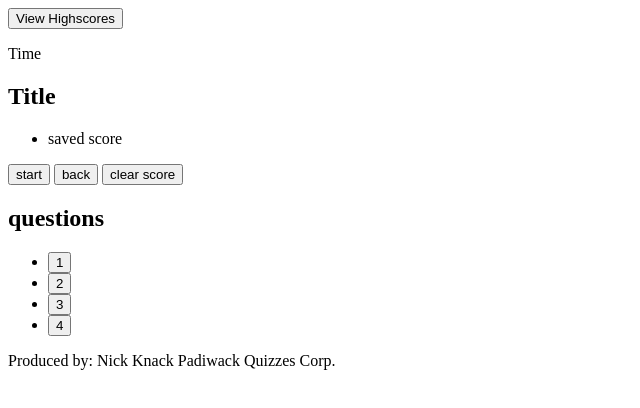
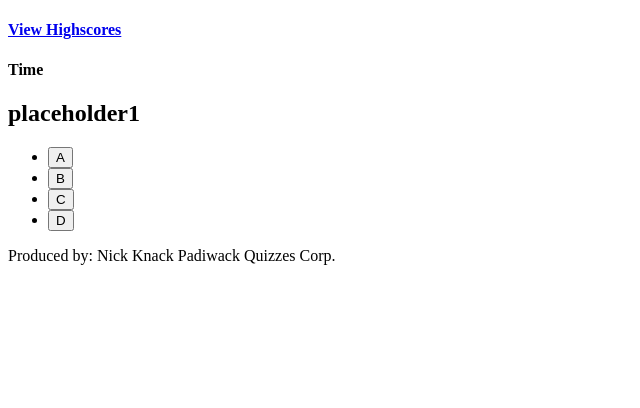
Before and after one commit to Nick-JDA/Web-API-Code-Quiz, a plain HTML site: page index.html in a window 1280 px wide. Both pictures are taken after a click on the button "start". Shown: the whole page, without its empty margins (0-640 px from the left). Drawn offline with Linux system fonts and the light colour scheme.

Commit message:
Added examples of how each part of quiz might work to psuedo code in js, Added start of js on how the different questions will be displayed and adjusted HTML element classes/IDs to work with the new code, added code block to css to make different page elements hide and reveal

```diff
--- a/assets/css/style.css
+++ b/assets/css/style.css
@@ -0,0 +1,3 @@
+.inactive {
+    display: none;
+}
--- a/assets/js/script.js
+++ b/assets/js/script.js
@@ -1,16 +1,163 @@
 //quiz loop
     //title card with description and start quiz button
+        //example from activity 11...
+            // Access toggle switch HTML element
+// var themeSwitcher = document.querySelector("#theme-switcher");
+// var container = document.querySelector(".container");
+
+// Set default mode to dark
+// var mode = "dark";
+
+//  Listen for a click event on toggle switch
+// themeSwitcher.addEventListener("click", function() {
+//    If mode is dark, apply light background
+//   if (mode === "dark") {
+//     mode = "light";
+//     container.setAttribute("class", "light");
+//   }
+//    If mode is light, apply dark background
+//   else {
+//     mode = "dark";
+//     container.setAttribute("class", "dark");
+//   }
+// });
+
+//------------------------------------------------------------------------------------------------------------------------------------------------------------------
+
         //75 second timer starts on start quiz button push
+            //example from activity 09...
+//             var secondsLeft = 10;
+
+// function setTime() {
+//   // Sets interval in variable
+//   var timerInterval = setInterval(function() {
+//     secondsLeft--;
+//     timeEl.textContent = secondsLeft + " seconds left till colorsplosion.";
+
+//     if(secondsLeft === 0) {
+//       // Stops execution of action at set interval
+//       clearInterval(timerInterval);
+//       // Calls function to create and append image
+//       sendMessage();
+//     }
+
+//   }, 1000);
+// };
+
+//------------------------------------------------------------------------------------------------------------------------------------------------------------------
+
         //first question is shown with possible answers
+            //example from activity 20...
+//             var container = document.querySelector(".container");
+
+// container.addEventListener("click", function(event) {
+//   var element = event.target;
+
+//   if (element.matches(".box")) {
+//     var state = element.getAttribute("data-state");
+
+//      Use an if statement to conditionally render the number on the card
+//     if (state === "hidden") {
+//        If the card is clicked while the state is "hidden", we set .textContent to the number
+//       element.textContent = element.dataset.number;
+//        Using the dataset property, we change the state to visible because the user can now see the number
+//       element.dataset.state = "visible";
+
+//     } else {
+//        'Hide' the number by setting .textContent to an empty string
+//       element.textContent= "";
+//        Use .setAttribute() method
+//       element.setAttribute("data-state", "hidden")
+
+//     }
+//   }
+
+// });
+
+//------------------------------------------------------------------------------------------------------------------------------------------------------------------
+
             //user answers and next question is shown
                 //if correct answer, message at bottom of question card states correct and no timer change
                 //if incorrect answer, message at bottom of question card states incorrect and timer is subtracted from ex -20 seconds
+
+//------------------------------------------------------------------------------------------------------------------------------------------------------------------
+
             //after last question is asked timer stops
+
+//------------------------------------------------------------------------------------------------------------------------------------------------------------------
+
                 //card with title saying "all done" appears
                 //initial entry form with score displayed and submit button to record score and initials of user
+
+//------------------------------------------------------------------------------------------------------------------------------------------------------------------
+
             //once score submit button pressed switch to Highscore card that has list of all scores and initials
+
+//------------------------------------------------------------------------------------------------------------------------------------------------------------------
+
                 //button with "clear highscores" displayed
                     //upon press highscore list is cleared
+
+//------------------------------------------------------------------------------------------------------------------------------------------------------------------
+
                 //button with "go back" is displayed
                     //upon press user is brought back to title card
     //loop restarts
+
+var questions = [
+    {
+        question: "placeholder1",
+        answers: ["A", "B", "C", "D"],
+        correct: "B"
+    },
+    {
+        question: "placeholder2",
+        answers: ["A", "B", "C", "D"],
+        correct: "A"
+    },
+    {
+        question: "placeholder3",
+        answers: ["A", "B", "C", "D"],
+        correct: "C"
+    },
+    {
+        question: "placeholder4",
+        answers: ["A", "B", "C", "D"],
+        correct: "D"
+    }
+]
+
+var indexQ = 0 // questions[indexQ]
+
+var startButton = document.getElementById("start");
+var startscreen = document.getElementById("startscreen");
+var quizpage = document.getElementById("quizpage");
+var endpage = document.getElementById("endpage");
+var question = document.getElementById("question");
+var answer1 = document.getElementById("option-1");
+//add
+var answer2 = document.getElementById("option-2");
+//add
+var answer3 = document.getElementById("option-3");
+//add event listeners
+var answer4 = document.getElementById("option-4");
+//add event listers
+function startQuiz() {
+    startscreen.classList.toggle("inactive")
+    quizpage.classList.toggle("inactive")
+    displayNextQuestion()
+}
+
+function displayNextQuestion() {
+    var currentQuestion = questions[indexQ]
+    question.textContent = currentQuestion.question
+    answer1.textContent = currentQuestion.answers[0]
+    answer2.textContent = currentQuestion.answers[1]
+    answer3.textContent = currentQuestion.answers[2]
+    answer4.textContent = currentQuestion.answers[3]
+}
+
+
+startButton.addEventListener("click", startQuiz);
+
+//event listernrs go bottom
--- a/index.html
+++ b/index.html
@@ -4,16 +4,17 @@
     <meta charset="UTF-8">
     <meta http-equiv="X-UA-Compatible" content="IE=edge">
     <meta name="viewport" content="width=device-width, initial-scale=1.0">
+    <link rel = "stylesheet" href = "./assets/css/style.css">
     <title>Code Quiz</title>
 </head>
 
 <header>
-    <button>View Highscores</button>
-    <p>Time</p>
+    <h4><a href = "#highscores">View Highscores</a></h4>
+    <h4>Time</h4>
 </header>
 
 <body>
-    <section>
+    <section id = "startscreen">
         <h1 id = "titlecard">Title</h1> <!--changing title card space ie: "Highscores", "All done", "coding quiz challenge"-->
         <ul>
             <li class = "savedscore">saved score</li> <!--saved scores cards list-->
@@ -23,15 +24,22 @@
         <button id = "clear">clear score</button>
     </section>
 
-    <section>
-        <h2 class = "questions">questions</h2>
+    <section class = "inactive" id = "quizpage">
+        <h2 id = "question">questions</h2>
         <ul>
-            <li><button id = "option 1" >1</button></li>
-            <li><button id = "option 2" >2</button></li>
-            <li><button id = "option 3" >3</button></li>
-            <li><button id = "option 4" >4</button></li>
+            <li><button id = "option-1" >1</button></li>
+            <li><button id = "option-2" >2</button></li>
+            <li><button id = "option-3" >3</button></li>
+            <li><button id = "option-4" >4</button></li>
         </ul>
     </section>
+
+    <section class = "inactive" id = "endpage">
+        <h2>All Done!</h2>
+        <input id = "initials"type = "text">
+        <button id = "submit">Submit</button>
+    </section>
+    <script src = "assets/js/script.js"></script>
 </body>
 <footer>Produced by: Nick Knack Padiwack Quizzes Corp.</footer>
 </html>
```
